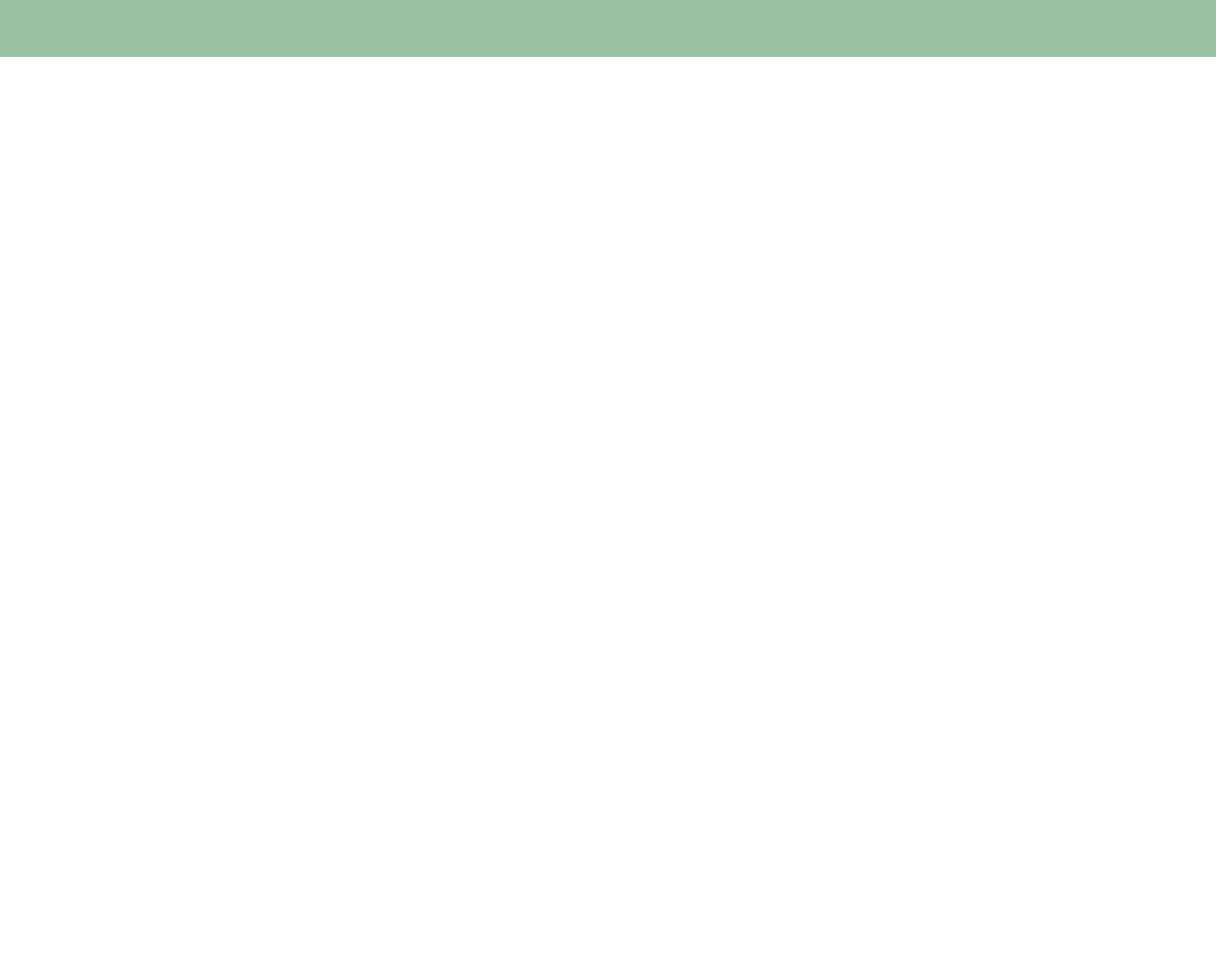
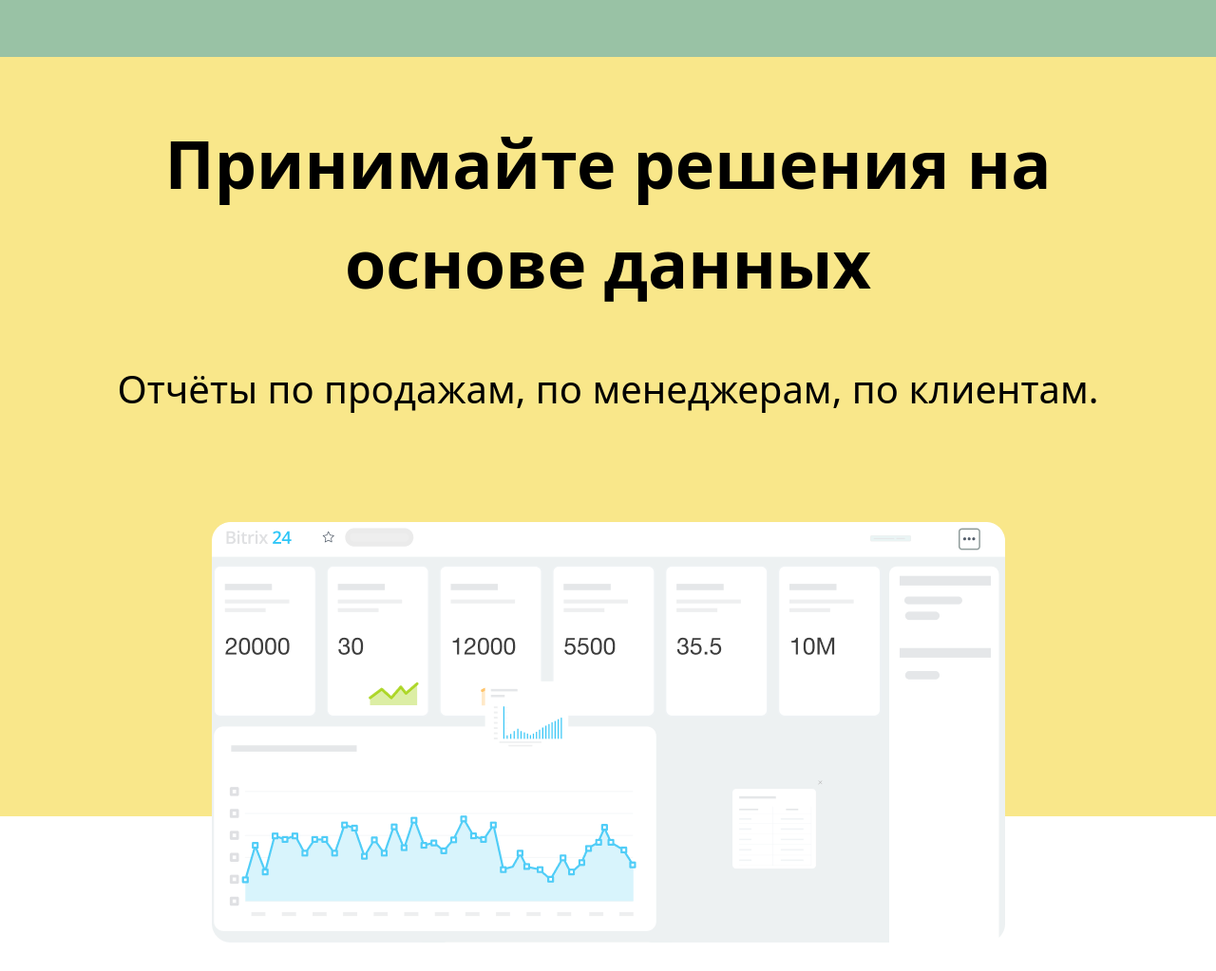
Before and after one commit to solopolo972-design/My-second-homework-in-git, a website: page src/index.html in a window 1280 px wide. Shown: the part 3370-4393 px from the top of the page at 95% size. Before the commit the page ends 3430 px from the top, so only its background shows below. Drawn offline with Linux system fonts and the light colour scheme.

Commit message:
Fifth Section is done

```diff
--- a/src/index.html
+++ b/src/index.html
@@ -72,7 +72,7 @@
         </div>
     </div>
 
-        <div class="w-[100%] h-[100vh] bg-[#99C2A5] text-center p-[30px] ">
+    <div class="w-[100%] h-[100vh] bg-[#99C2A5] text-center p-[30px] ">
         <div class="p-[30px]">
             <h1 class="text-[70px] font-bold mb-[50px]">Сотрудник уходит, <br> данные остаются</h1>
             <p class="text-[40px]">Вся информация о клиенте и его заказах сохраняется в <br> CRM</p>
@@ -81,5 +81,16 @@
             <img src="./Image.png1" alt="">
         </div>
     </div>
+
+    <div class="w-[100%] h-[100vh] bg-[#F9E78A] text-center p-[30px] ">
+        <div class="p-[30px]">
+            <h1 class="text-[70px] font-bold mb-[50px]">Принимайте решения на <br> основе данных</h1>
+            <p class="text-[40px]">Отчёты по продажам, по менеджерам, по клиентам.</p>
+        </div>
+        <div class="w-[80%] m-auto flex justify-center mt-[50px] p-[30px]">
+            <img src="./Image.png" alt="">
+        </div>
+    </div>
+
 </body>
 </html>
```
